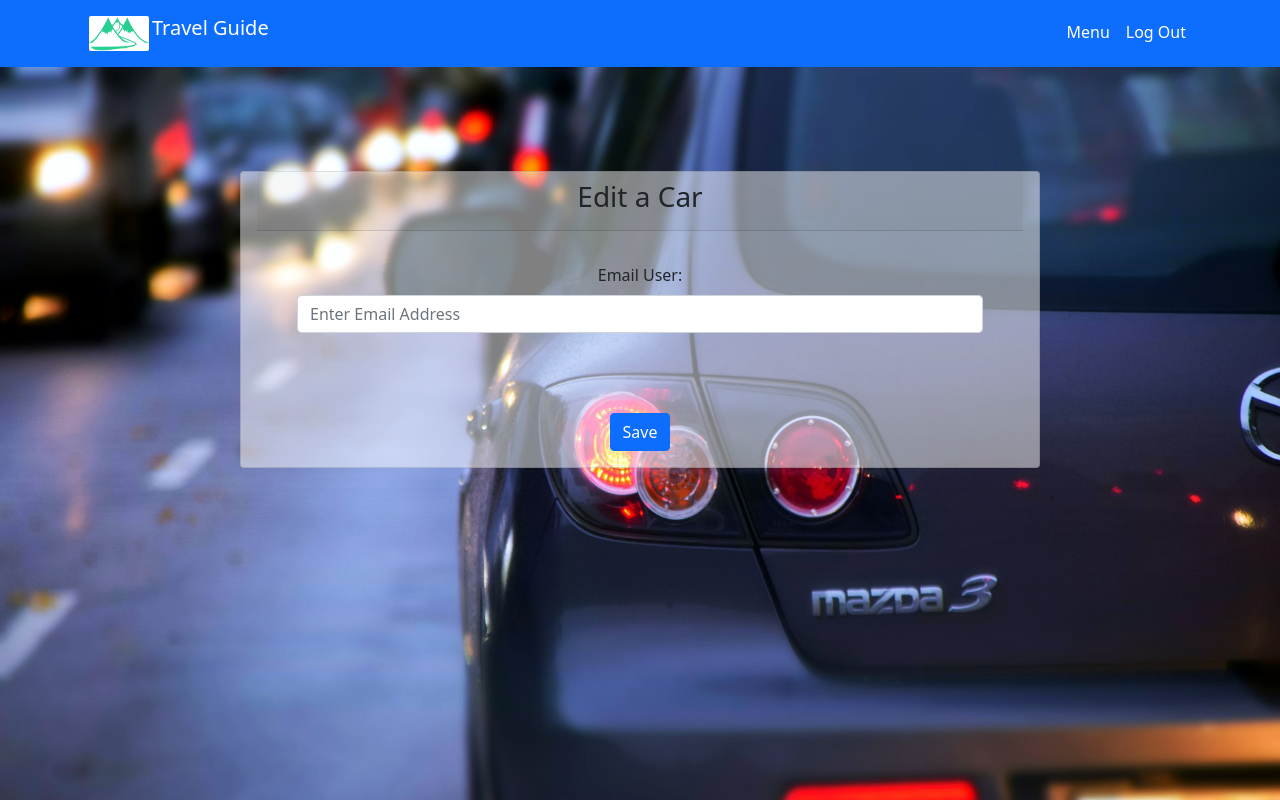
After one commit to LuisATapia/travelGuide5TSM1, a PHP site: page /assignCar.php?niv=1 in a window 1280 px wide. The commit adds this page. Run offline with PHP 8.4, Linux system fonts and the light colour scheme; data that the repository does not hold is empty; some libraries are stand-ins or nearby versions.

Commit message:
Assign Car

```diff
--- a/Connections/Cars/registerCar.php
+++ b/Connections/Cars/registerCar.php
@@ -14,7 +14,8 @@ $car = [
     'model' => $model,
     'plate' => $plate,
     'year'=>$year,
-    'color' => $color
+    'color' => $color,
+    'idUser'=>null
 ];
 
 try {
--- /dev/null
+++ b/assignCar.php
@@ -0,0 +1,63 @@
+<html>
+
+<head>
+    <title>Edit Cars</title>
+    <?php require("head.php") ?>
+    <style>
+        body {
+            background-image: url(img/background_register_cars.jpg);
+            background-attachment: fixed;
+            background-size: 100vw 100vh;
+        }
+
+        #form {
+            margin-top: 13vh;
+            background-color: rgba(255, 255, 255, 0.5);
+            width: 100vh;
+        }
+    </style>
+</head>
+
+<body>
+    <div><?php require("menu_Logged.php") ?></div>
+    <div class="card text-center container" id="form">
+        <div class="card-header">
+            <h3 class="card-title">Edit a Car</h3>
+        </div>
+        <div class="card-body">
+            <form class="row g-3 container m-auto" name="editCar" action="Connections/Cars/assignC.php" method="POST">
+                <div class="col-md-12">
+                    <label for="inputDec" class="form-label">Email User:</label>
+                    <input type="email" class="form-control" id="inputEmail" name="emailUser" placeholder="Enter Email Address">
+                </div>
+                <div class="col-md-12">
+                    <input type="hidden" class="form-control" id="inputNiv" name="updateNiv" value=<?php echo $_GET["niv"]; ?>>
+                </div>
+                <div class="col-md-6">
+                    <input type="hidden" class="form-control" id="inputModel" name="updateModel" value=<?php echo $_GET["model"]; ?>>
+                </div>
+                <div class="col-md-6">
+
+                    <input type="hidden" class="form-control" id="inputPlate" name="updatePlate" value=<?php echo $_GET["plate"]; ?>>
+                </div>
+                <div class="col-md-6">
+
+                    <input type="hidden" class="form-control" id="inputYear" name="updateYear" value=<?php echo $_GET["year"]; ?>>
+                </div>
+                <div class="col-md-6">
+
+                    <input type="hidden" class="form-control" id="inputColor" name="updateColor" value=<?php echo $_GET["color"]; ?>>
+                </div>
+                <div class="col-md-6">
+                    <input type="hidden" class="form-control" id="inputId" name="idCar" value=<?php echo $_GET["id"]; ?>>
+                </div>
+                <div class="col-12">
+                    <input type="submit" class="btn btn-primary" value="Save">
+                </div>
+            </form>
+        </div>
+    </div>
+
+</body>
+
+</html>
```
